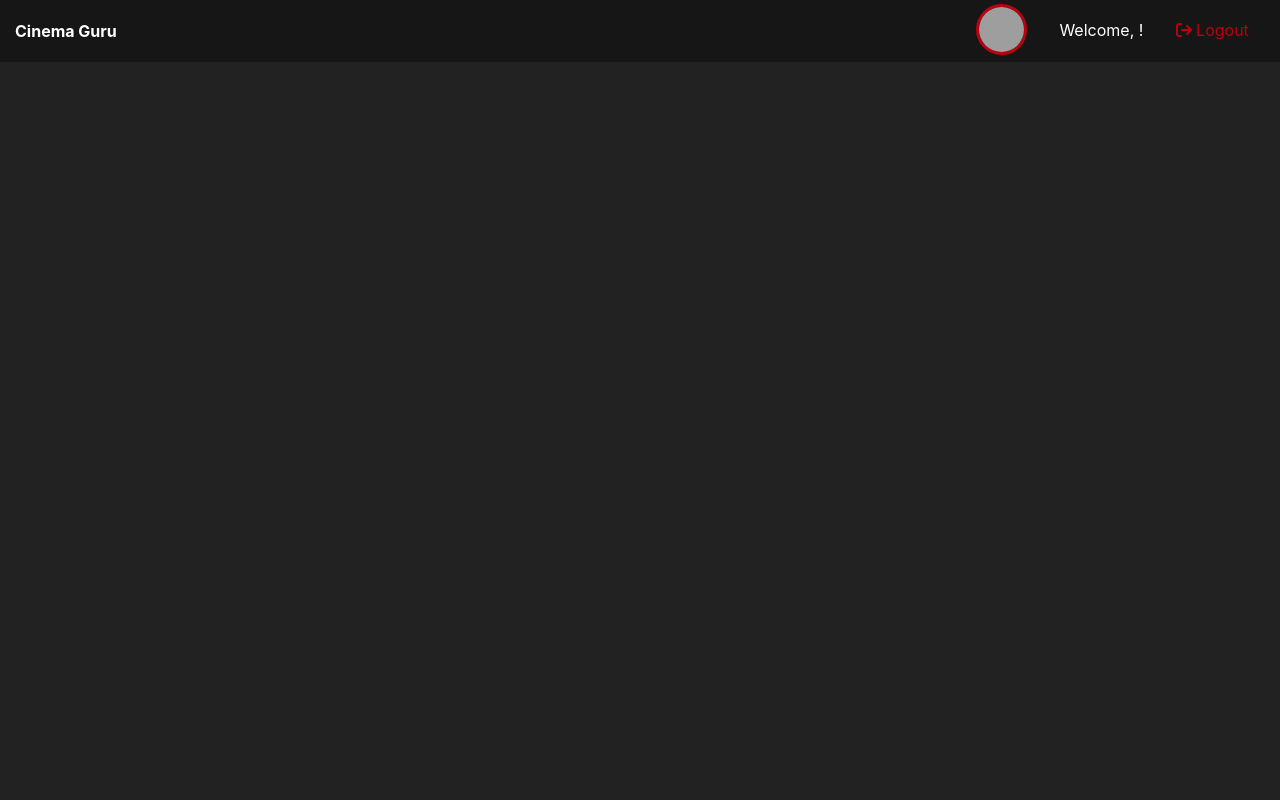
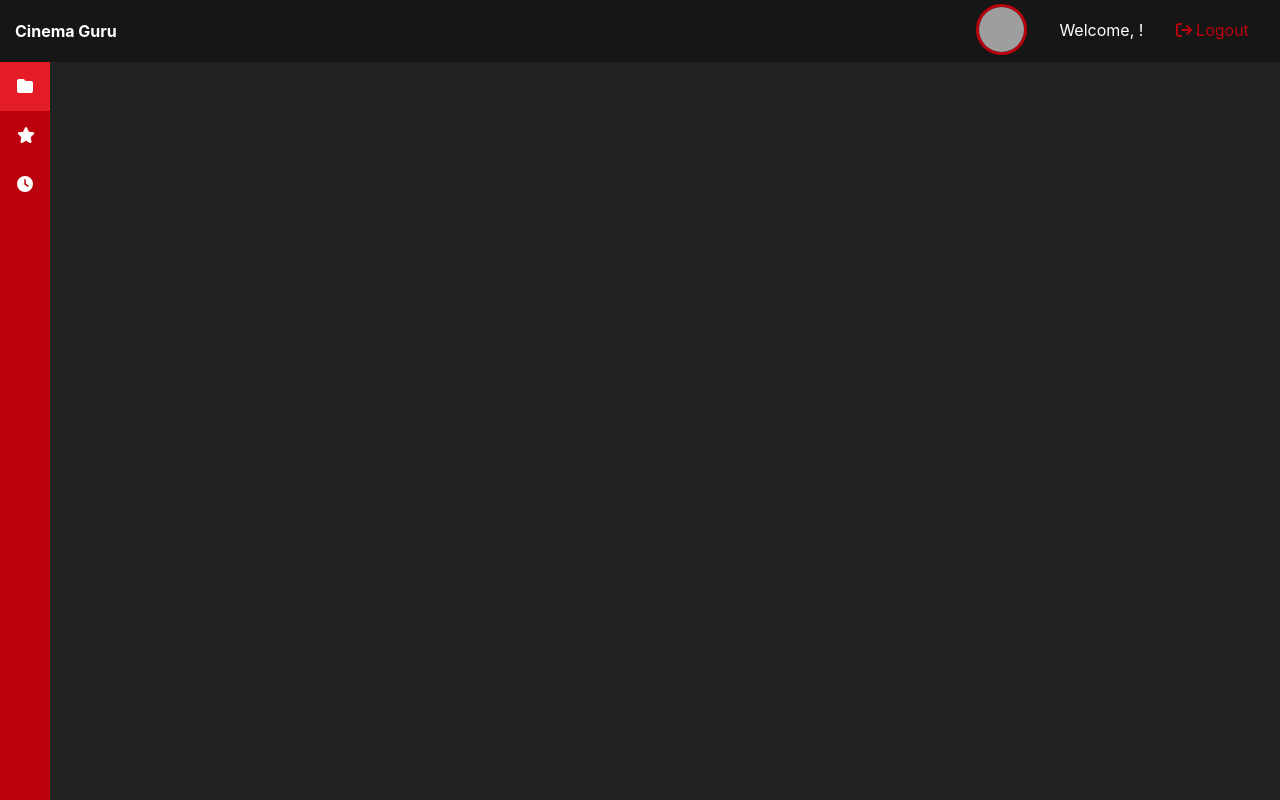
Before and after one commit to Valinor13/holberton-cinema-guru, a React (Create React App) app in the folder cinema_guru/: page / in a window 1280 px wide. Both pictures are taken after a click on the button "Sign In". Shown: the top 800 px of the page. Built offline with nearby package versions, Linux system fonts and the light colour scheme; grey boxes are pictures that could not be loaded.

Commit message:
adding sidebar

```diff
--- a/cinema_guru/src/App.js
+++ b/cinema_guru/src/App.js
@@ -1,9 +1,11 @@
 import React, { useContext } from 'react';
 import { AuthProvider } from './components/providers/AuthProvider';
 import { UserContext } from './components/providers/UserProvider';
+import { NavigationProvider } from './components/providers/NavigationProvider';
 import Authentication from './components/authentication/Authentication';
 import Dashboard from './routes/dashboard/Dashboard';
 import './App.css';
+import SideBar from './components/navigation/SideBar';
 
 function App() {
   const { isLoggedIn } = useContext(UserContext);
@@ -11,7 +13,12 @@ function App() {
   return (
     <div className="App">
       {isLoggedIn ? (
-        <Dashboard />
+        <>
+          <Dashboard />
+          <NavigationProvider>
+            <SideBar />
+          </NavigationProvider>
+        </>
       ) : (
         <AuthProvider>
           <Authentication />
--- a/cinema_guru/src/components/authentication/authentication.css
+++ b/cinema_guru/src/components/authentication/authentication.css
@@ -27,6 +27,7 @@
   width: 100%;
   text-align: center;
   background-color: #bb000e;
+  cursor: pointer;
 }
 
 .entryHeaderButtonActive {
--- a/cinema_guru/src/components/general/Button.js
+++ b/cinema_guru/src/components/general/Button.js
@@ -3,7 +3,11 @@ import React from 'react';
 
 function Button({ label, className, onClick, icon }) {
   return (
-    <button className={className} onClick={onClick}>
+    <button
+      style={{ cursor: 'pointer' }}
+      className={className}
+      onClick={onClick}
+    >
       {icon ? icon : null}
       {label}
     </button>
--- a/cinema_guru/src/components/navigation/Header.js
+++ b/cinema_guru/src/components/navigation/Header.js
@@ -1,7 +1,7 @@
 import React, { useContext } from 'react';
 import { UserContext } from '../providers/UserProvider';
 import { FontAwesomeIcon } from '@fortawesome/react-fontawesome';
-import {faArrowRightFromBracket} from '@fortawesome/free-solid-svg-icons';
+import { faArrowRightFromBracket } from '@fortawesome/free-solid-svg-icons';
 import './navigation.css';
 
 function Header() {
@@ -25,7 +25,10 @@ function Header() {
           />
         </div>
         <p>{`Welcome, ${usernameValue}!`}</p>
-        <p style={{ color: '#BB000E' }} onClick={() => setIsLoggedIn(false)}>
+        <p
+          style={{ cursor: 'pointer', color: '#BB000E' }}
+          onClick={() => setIsLoggedIn(false)}
+        >
           <FontAwesomeIcon icon={faArrowRightFromBracket} /> Logout
         </p>
       </div>
--- /dev/null
+++ b/cinema_guru/src/components/navigation/SideBar.js
@@ -0,0 +1,33 @@
+import React, { useContext } from 'react';
+import { FontAwesomeIcon } from '@fortawesome/react-fontawesome';
+import { faFolder, faStar, faClock } from '@fortawesome/free-solid-svg-icons';
+import { NavigationContext } from '../providers/NavigationProvider';
+import './navigation.css';
+
+function SideBar() {
+  const { navPage, setNavPage } = useContext(NavigationContext);
+  const pageList = ['home', 'favorites', 'watchLater'];
+  const iconList = [faFolder, faStar, faClock];
+
+  return (
+    <div className="sidebar">
+      {pageList.map((page, index) =>
+        page === navPage ? (
+          <div className="activePage ghostIcon" key={index}>
+            <div className={`sidebarIcon icon${index}`}>
+              <FontAwesomeIcon icon={iconList[index]} />
+            </div>
+          </div>
+        ) : (
+          <div className="ghostIcon" key={index}>
+            <div onClick={() => setNavPage(page)} className={`sidebarIcon icon${index}`}>
+              <FontAwesomeIcon icon={iconList[index]} />
+            </div>
+          </div>
+        )
+      )}
+    </div>
+  );
+}
+
+export default SideBar;
--- a/cinema_guru/src/components/navigation/navigation.css
+++ b/cinema_guru/src/components/navigation/navigation.css
@@ -21,3 +21,39 @@
   margin-top: auto;
   margin-bottom: auto;
 }
+
+.sidebar {
+  display: grid;
+  grid-template-columns: 1fr;
+  grid-template-rows: repeat(25, 1fr);
+  grid-column-gap: 0px;
+  grid-row-gap: 0px;
+  width: 50px;
+  background-color: #BB000E;
+}
+
+.icon0 {
+  grid-area: 1 / 1 / 2 / 2;
+}
+.icon1 {
+  grid-area: 2 / 1 / 3 / 2;
+}
+.icon2 {
+  grid-area: 3 / 1 / 4 / 2;
+}
+
+.sidebarIcon {
+  color: white;
+  margin: auto;
+  padding-top: 14px;
+  width: 16px;
+  cursor: pointer;
+}
+
+.activePage {
+  background-color: #E31C25;
+}
+
+.ghostIcon {
+  height: 49px;
+}
--- /dev/null
+++ b/cinema_guru/src/components/providers/NavigationProvider.js
@@ -0,0 +1,11 @@
+import React, { useState } from 'react';
+
+const NavigationContext = React.createContext();
+
+function NavigationProvider({children}) {
+  const [navPage, setNavPage] = useState('home');
+
+  return <NavigationContext.Provider value={{ navPage, setNavPage }}>{children}</NavigationContext.Provider>;
+}
+
+export { NavigationProvider, NavigationContext };
```
Also changed, not shown: cinema_guru/src/components/Activity.js (added, +16 -0 lines), cinema_guru/src/components/components.css (added), cinema_guru/src/components/sidebar/SideBar.js (deleted).
